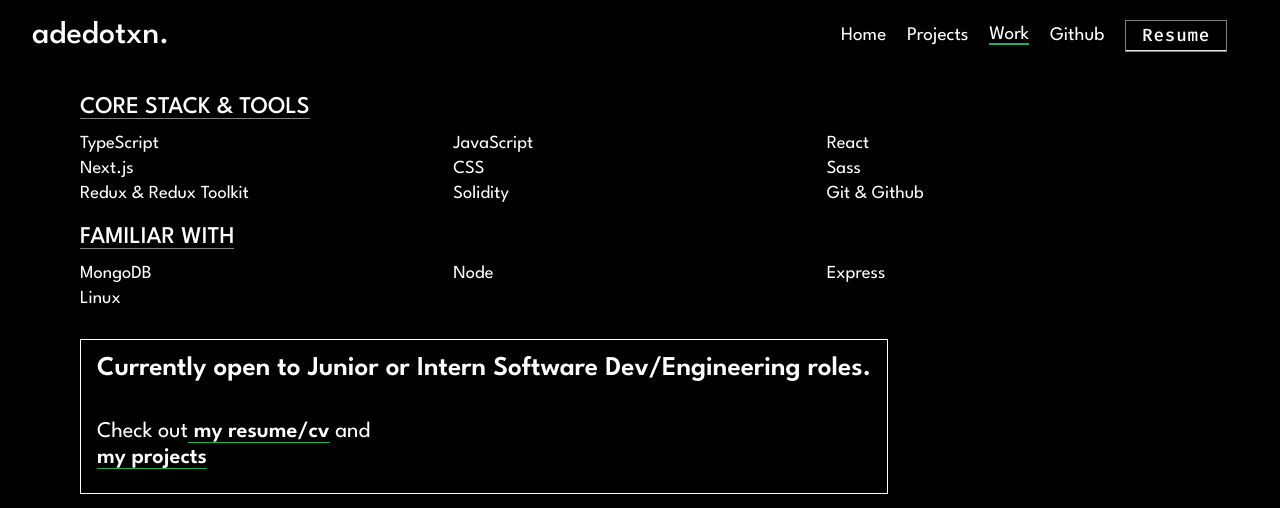
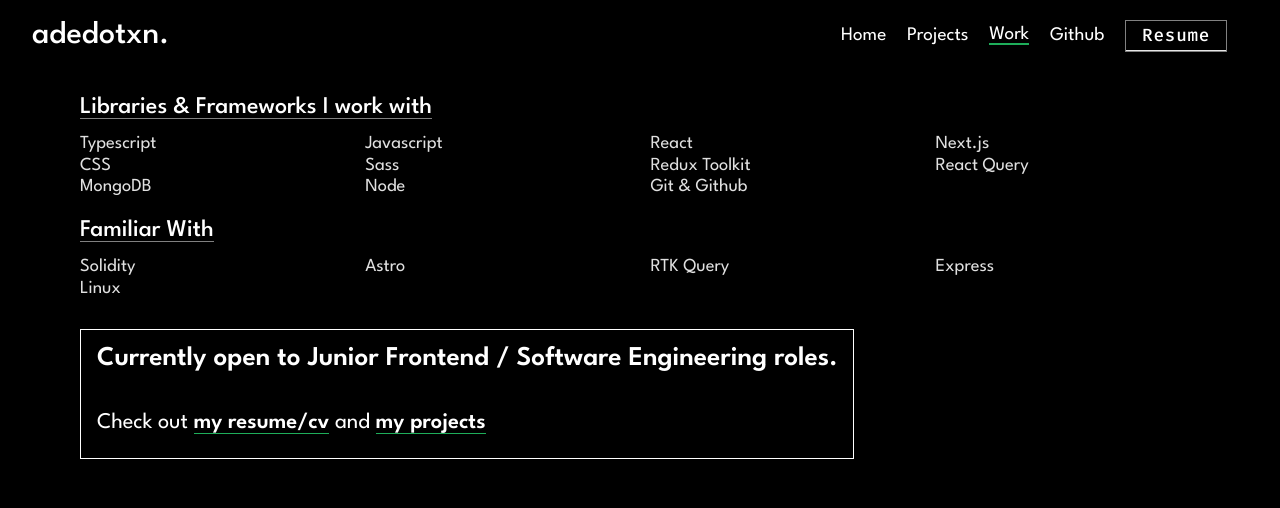
Before and after one commit to adedotxn/adedotxn.me.v1, a Next.js app: page /work in a window 1280 px wide. Shown: the top 508 px of the page. Built offline with nearby package versions, Linux system fonts and the light colour scheme.

Commit message:
style update

```diff
--- a/pages/projects.tsx
+++ b/pages/projects.tsx
@@ -7,9 +7,7 @@
   return (
     <div className={styles.content}>
       <section id="projects" className={styles.projects}>
-        <h1>
-          Featured Projects
-        </h1>
+        <h1>Featured Projects</h1>
 
         <div className={styles.cards}>
           <ProjectCard />
--- a/pages/work.tsx
+++ b/pages/work.tsx
@@ -6,16 +6,18 @@
     <div className={styles.container}>
       <section className={styles.stack}>
         <div>
-          <h1>Core Stack & Tools</h1>
+          <h1>Libraries & Frameworks I work with</h1>
           <ul>
-            <li>TypeScript</li>
-            <li>JavaScript</li>
+            <li>Typescript</li>
+            <li>Javascript</li>
             <li>React</li>
             <li>Next.js</li>
             <li>CSS</li>
             <li>Sass</li>
-            <li>Redux & Redux Toolkit</li>
-            <li>Solidity</li>
+            <li>Redux Toolkit</li>
+            <li>React Query</li>
+            <li>MongoDB</li>
+            <li>Node</li>
             <li>Git & Github</li>
           </ul>
         </div>
@@ -23,8 +25,9 @@
         <div>
           <h1>Familiar With</h1>
           <ul>
-            <li>MongoDB</li>
-            <li>Node</li>
+            <li>Solidity</li>
+            <li>Astro</li>
+            <li>RTK Query</li>
             <li>Express</li>
             <li>Linux</li>
           </ul>
@@ -32,13 +35,15 @@
       </section>
 
       <div className={styles.open}>
-        <h1>Currently open to Junior or Intern Software Dev/Engineering roles.</h1>
+        <h1>Currently open to Junior Frontend / Software Engineering roles.</h1>
 
         <div>
           <p>
-            Check out
-            <Link href="https://drive.google.com/file/d/1khtd4EDODO77k3G0WUig3AoedHEmS_fA/view?usp=sharing"> my resume/cv</Link> and <br />
-            <Link href="/projects">my projects</Link>
+            Check out{" "}
+            <Link href="https://drive.google.com/file/d/1khtd4EDODO77k3G0WUig3AoedHEmS_fA/view?usp=sharing">
+              my resume/cv
+            </Link>{" "}
+            and <Link href="/projects">my projects</Link>
           </p>
         </div>
       </div>
--- a/styles/project_cards.module.css
+++ b/styles/project_cards.module.css
@@ -4,6 +4,7 @@
   border-radius: .5rem;
   margin-top: 1rem;
   transition: all .15s linear 0s;
+
 }
 
 .card span {
@@ -57,27 +58,39 @@
   list-style-type: none;
   display: grid;
   grid-template-columns: repeat(3, 1fr);
-  gap: .5rem;
+  gap: .7rem;
   padding: 0;
-  margin-top: .65rem;
+  margin-top: .8rem;
 }
 
-.stack_container li {
+.stack li {
   font-weight: 400;
-  background-color: rgb(118, 118, 118);
+  font-size: .95rem;
+  /* background-color: rgb(118, 118, 118); */
   border-radius: .2rem;
-  padding: .2rem .3rem;
-
+  padding: .2rem .4rem;
+  border: 1px solid rgb(224, 224, 224);
+  color: rgb(215, 214, 214)
 }
 
-.ongoing {
+/* .top {
+  display: flex;
+  align-items: center;
+} */
+
+.ongoing,
+.tag {
   margin-top: .5rem;
-  background-color: var(--highlight);
-  border:0px solid;
-  padding:.2rem .5rem;
-  font-size: .9rem;;
+  background-color: rgba(0, 128, 0, 0.418);
+  /* color: rgb(8, 208, 8); */
+  border: 0px solid;
+  padding: .2rem .5rem;
+  font-size: .9rem;
   border-radius: .3rem;
-  color:rgb(225, 225, 225);
+  letter-spacing: .1rem;
+  border: 1px solid rgb(224, 224, 224);
+  color: rgb(215, 214, 214)
+    /* color: rgb(225, 225, 225); */
 }
 
 .stack {
@@ -89,36 +102,60 @@
   padding: .5rem 0rem;
 }
 
-.stack p {
-  padding: .5rem .5rem 0 .5rem;
-  font-weight: 600;
-  margin: 0;
-  width: -webkit-fit-content;
-  width: -moz-fit-content;
-  width: fit-content;
-  border-bottom: 1px solid gray;
 
-  /* border-right: 1px solid white; */
-
-}
 
 .viewing {
   /* border: 1px solid white; */
   width: -webkit-fit-content;
   width: -moz-fit-content;
-  width: fit-content;
+  width: 100%;
   display: flex;
+  justify-content: space-between;
   margin-top: .5rem;
+  /* border: 1px solid red; */
 }
+
+.viewing>div {
+  margin-top: .5rem;
+  background-color: rgb(86, 86, 86);
+  padding: .5rem 2rem;
+  border-radius: .3rem;
+  transition: border-radius 300ms,
+    -webkit-transform 500ms;
+  transition: transform 500ms,
+    border-radius 300ms;
+  transition: transform 500ms,
+    border-radius 300ms,
+    -webkit-transform 500ms;
+
+  transition-timing-function: cubic-bezier(0.18, 0.89, 0.32, 1.28);
+  /* color: white; */
+}
+
+
+
+.viewing>div:hover,
+.viewing>div :active {
+  border-bottom: 0px solid;
+  -webkit-transform: scale(.90);
+  transform: scale(.90);
+  /* border-radius: .6rem; */
+}
+
 
 .viewing a {
   display: flex;
   align-items: center;
+  justify-content: center;
+  /* border: 1px solid red; */
 }
 
 .viewing span {
   white-space: nowrap;
-  padding-left: .5rem;
+  /* padding-left: .5rem; */
+  font-weight: 500;
+  font-size: 1.2rem;
+  color: rgb(207, 204, 204);
 }
 
 .viewing>div:nth-child(2) {
--- a/styles/work.module.css
+++ b/styles/work.module.css
@@ -1,6 +1,7 @@
 .container {
     padding: 1rem 3rem;
 }
+
 .stack h1 {
     margin: 1.5rem 0 0 0;
     border-bottom: 1px solid gray;
@@ -8,34 +9,44 @@
     width: -moz-fit-content;
     width: fit-content;
     font-weight: 500;
-    text-transform: uppercase;
+    /* text-transform: uppercase; */
 }
+
 .stack ul {
-    margin:1rem 0 0 0;
+    margin: 1rem 0 0 0;
     list-style-type: none;
     padding: 0;
     display: grid;
-    grid-template-columns: repeat(3, 1fr);
-    row-gap: .5rem;
+    grid-template-columns: repeat(2, 1fr);
+    row-gap: .3rem;
+    -webkit-column-gap: 1rem;
+    column-gap: 1.3rem;
 }
+
 .stack ul li {
-    font-size: 1.15rem;;
+    font-size: 1.15rem;
+    color: rgb(224, 224, 224);
+    ;
 }
+
 .open {
     border: 1px solid white;
     margin-top: 2rem;
 }
-.open h1{
+
+.open h1 {
     margin: 0;
-    padding:1rem;
+    padding: 1rem;
     font-size: 1.7rem;
     font-weight: 600;
 }
+
 .open div p {
     font-size: 1.4rem;
-    padding:0rem 1rem;
+    padding: 0rem 1rem;
     line-height: 1.6rem;
 }
+
 .open div a {
     border-bottom: 1px solid var(--highlight);
     font-weight: 600;
@@ -43,7 +54,7 @@
 
 @media screen and (min-width: 1024px) {
     .container {
-        padding: 0 5rem;
+        padding: 0rem 5rem 1rem 5rem;
     }
 
     .open {
@@ -51,4 +62,8 @@
         width: -moz-fit-content;
         width: fit-content;
     }
+
+    .stack ul {
+        grid-template-columns: repeat(4, 1fr);
+    }
 }
```
Also changed, not shown: components/cards/project_cards.tsx (+20 -28 lines), components/contact_icons.tsx (+26 -12 lines), pages/index.tsx (+17 -20 lines), styles/Home.module.css (+6 -6 lines), styles/project.module.css (+7 -3 lines), utils/data.ts (+9 -9 lines), utils/interface.ts (+6 -3 lines).
